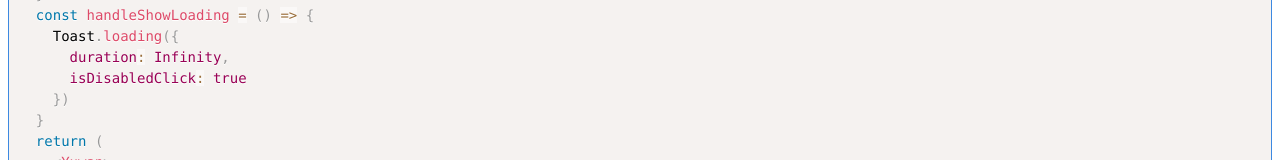
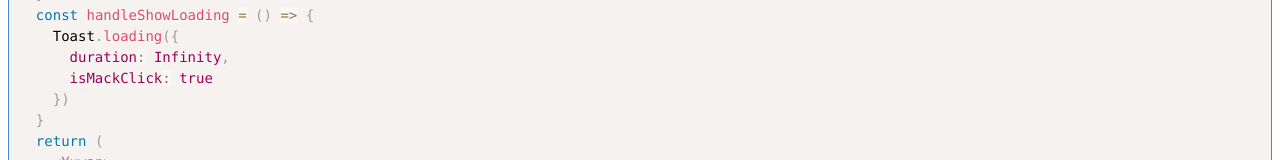
Before and after one commit to daiyu5577/yuwan, a React (Vite) app: page / in a window 1280 px wide. Shown: the part 375-535 px from the top of the page. Built offline with nearby package versions, Linux system fonts and the light colour scheme.

Commit message:
feat: toast 调整

```diff
--- a/packages/Toast/index.module.less
+++ b/packages/Toast/index.module.less
@@ -6,15 +6,20 @@
   top: 0;
   right: 0;
   bottom: 0;
-  background-color: rgba(0, 0, 0, 0.3);
+  background-color: transparent;
+  pointer-events: none;
+  display: flex;
+  flex-direction: column;
+  align-items: center;
+  justify-content: center;
 
-  &:global.yw-mask-hidden {
-    background-color: unset;
-    pointer-events: none;
+  &:global.yw-mask-show {
+    background-color: rgba(0, 0, 0, 0.3);
+    pointer-events: auto;
   }
 
-  &:global.yw-mask-disabled {
-    pointer-events: unset;
+  &:global.yw-mask-click {
+    pointer-events: auto;
   }
 
   &:local {
@@ -23,10 +28,6 @@
 
   :global {
     .yw-toast {
-      position: fixed;
-      top: 40%;
-      left: 50%;
-      transform: translateX(-50%);
       padding: 5px 10px;
       background-color: rgba(0, 0, 0, 0.7);
       color: #fff;
@@ -34,7 +35,7 @@
       z-index: 999;
 
       &:local {
-        animation: toast-show var(--tost-duration) ease-out;
+        animation: toast-show var(--tost-duration) cubic-bezier(0.8, -0.2, 0.1, 1.6);
       }
 
       .yw-toast-loading {
@@ -54,7 +55,7 @@
 
     .yw-toast-hidden {
       &:local {
-        animation: toast-hiden var(--tost-duration) ease-out forwards;
+        animation: toast-hiden var(--tost-duration) cubic-bezier(0.8, -0.2, 0.1, 1.6) forwards;
       }
     }
   }
--- a/packages/Toast/index.tsx
+++ b/packages/Toast/index.tsx
@@ -4,18 +4,19 @@ import classnames from "classnames"
 import { generateUid } from '../utils/index'
 import styles from './index.module.less'
 
-interface ToastInfo {
-  id: string
-  type: 'message' | 'loading'
+interface ShowToasProps {
+  className?: string
   children?: React.ReactNode
   duration?: number
   isShowMask?: boolean
-  isDisabledClick?: boolean
+  isMackClick?: boolean
 }
 
-interface ToastItemParams {
-  toastInfo: ToastInfo
-  setList: React.Dispatch<React.SetStateAction<ToastInfo[]>>
+interface ToastItemProps extends ShowToasProps {
+  id: string
+  type: 'message' | 'loading'
+  isShow: boolean
+  close: () => void
 }
 
 export const SvgLoading = (params: { width?: number, height?: number, stroke?: string, strokeWidth?: number }) => {
@@ -34,49 +35,60 @@ export const SvgLoading = (params: { width?: number, height?: number, stroke?: s
 }
 
 
-function ToastItem(params: ToastItemParams) {
+function ToastItem(params: ToastItemProps) {
 
-  const { toastInfo, setList } = params
+  const { id, type, className, children, duration = 1000, isShow, isShowMask = false, isMackClick = false, close } = params
 
   const timer = useRef<any>(0)
 
   const itemDom = useRef<HTMLDivElement>(null)
 
-  const [isHiden, setIsHiden] = useState(false)
-
   useEffect(() => {
-    if (toastInfo.duration != Infinity) {
+    if (duration != Infinity) {
       timer.current = setTimeout(() => {
-        setIsHiden(true)
-        itemDom.current?.addEventListener('animationend', () => {
-          setList((list) => {
-            return list.filter((v) => v.id !== toastInfo.id)
-          })
-        })
-      }, toastInfo.duration as number)
+        close()
+      }, duration as number)
     }
-
     return () => {
       clearTimeout(timer.current)
     }
   }, [])
 
+  useEffect(() => {
+    const fn = () => {
+      !isShow && Toast.spliceItem(id)
+    }
+    itemDom.current?.addEventListener('animationend', fn)
+    return () => {
+      itemDom.current?.removeEventListener('animationend', fn)
+    }
+  }, [isShow])
+
   return (
     <div className={classnames(
       `${styles.mask}`,
+      className,
       {
-        'yw-mask-hidden': !toastInfo?.isShowMask,
-        'yw-mask-disabled': !!toastInfo?.isDisabledClick
+        'yw-mask-show': isShowMask,
+        'yw-mask-click': isMackClick
       })}>
-      <div ref={itemDom} className={`yw-toast ${isHiden ? `yw-toast-hidden` : ''}`}>
+      <div
+        ref={itemDom}
+        className={classnames(
+          'yw-toast',
+          {
+            'yw-toast-hidden': !isShow
+          }
+        )}
+      >
         {
-          toastInfo?.type == 'loading' ?
-            !!toastInfo?.children ?
-              toastInfo.children :
+          type == 'loading' ?
+            !!children ?
+              children :
               <div className="yw-toast-loading">
                 <SvgLoading />
               </div> :
-            toastInfo.children || <></>
+            children || <></>
         }
       </div>
     </div>
@@ -85,41 +97,51 @@ function ToastItem(params: ToastItemParams) {
 
 export default function Toast() {
 
-  const [list, setList] = useState<(ToastInfo)[]>([])
+  const countRef = useRef(1)
+  const [list, setList] = useState<(ToastItemProps)[]>([])
 
-  // message
-  const message = (params: Omit<ToastInfo, 'id' | 'type'>, type: 'message' | 'loading') => {
+  const message = (params: ShowToasProps, type: 'message' | 'loading') => {
     const { duration = 1000 } = params
-    const id = generateUid('toast')
-    const close = () => {
-      setList((list) => {
-        return list.filter((v) => v.id !== id)
-      })
+    const id = generateUid(`toast_${countRef.current}`)
+    const toastItemProps: ToastItemProps = {
+      ...params,
+      duration,
+      type,
+      id,
+      close() {
+        toastItemProps.isShow = false
+        setList(v => [...v])
+      },
+      isShow: true
     }
-    setList((list) => {
-      return [...list, {
-        ...params,
-        duration,
-        type,
-        id,
-      }]
-    })
-    if (duration == Infinity) return close
+    setList(v => [...v, toastItemProps])
+    countRef.current += 1
+    return { id, close: toastItemProps.close }
   }
 
-  // closeAll
-  const closeAll = () => {
-    setList([])
+  const hide = (id: string) => {
+    const cur = list.find(v => v.id === id)
+    !!cur && cur.close()
+  }
+
+  const hideAll = () => {
+    list.forEach(v => v.close())
+  }
+
+  const spliceItem = (id: string) => {
+    setList(v => v.filter(v => v.id !== id))
   }
 
   useEffect(() => {
-    Toast.message = (params: Omit<ToastInfo, 'id' | 'type'>) => {
+    Toast.message = (params: ShowToasProps) => {
       return message(params, 'message')
     }
-    Toast.loading = (params: Omit<ToastInfo, 'id' | 'type'>) => {
+    Toast.loading = (params: ShowToasProps) => {
       return message(params, 'loading')
     }
-    Toast.closeAll = closeAll
+    Toast.hide = hide
+    Toast.hideAll = hideAll
+    Toast.spliceItem = spliceItem
   }, [])
 
 
@@ -128,9 +150,9 @@ export default function Toast() {
       {
         list.map(v => (
           <ToastItem
-            toastInfo={v}
-            setList={setList}
-            key={v?.id} />
+            key={v?.id}
+            {...v}
+          />
         ))
       }
     </React.Fragment>,
@@ -138,10 +160,16 @@ export default function Toast() {
   );
 }
 
-Toast.message = (params: Omit<ToastInfo, 'id' | 'type'>) => {
-  return params?.duration === Infinity ? () => { } : undefined
+Toast.message = (params: ShowToasProps) => {
+  return { id: generateUid(), close: () => { } }
 }
-Toast.loading = (params: Omit<ToastInfo, 'id' | 'type'>) => {
-  return params?.duration === Infinity ? () => { } : undefined
+
+Toast.loading = (params: ShowToasProps) => {
+  return { id: generateUid(), close: () => { } }
 }
-Toast.closeAll = () => { }
+
+Toast.hide = (id: string) => { }
+
+Toast.hideAll = () => { }
+
+Toast.spliceItem = (id: string) => { }
--- a/packages/css/animation.less
+++ b/packages/css/animation.less
@@ -23,23 +23,23 @@
 @keyframes toast-show {
   0% {
     opacity: 0;
-    transform: translateX(-50%) translateY(-30px) scale(0.9);
+    transform: scale(0.4) translate3d(0, 0, 0);
   }
 
   100% {
     opacity: 1;
-    transform: translateX(-50%) translateY(0) scale(1);
+    transform: scale(1) translate3d(0, 0, 0);
   }
 }
 
 @keyframes toast-hiden {
   0% {
     opacity: 1;
-    transform: translateX(-50%) translateY(0) scale(1);
+    transform: translateY(0) scale(1);
   }
 
   100% {
     opacity: 0;
-    transform: translateX(-50%) translateY(-30px) scale(0.9);
+    transform: translateY(50%) scale(0.8);
   }
 }
--- a/packages/utils/index.ts
+++ b/packages/utils/index.ts
@@ -1,3 +1,3 @@
 export const generateUid = (prefix = '') => {
-  return `${prefix}_${Date.now()}_${Math.floor(Math.random() * 1000000)}`
+  return `${prefix}_${Date.now()}_${Math.random().toString(36).substring(2)}`
 }
--- a/src/App/index.tsx
+++ b/src/App/index.tsx
@@ -60,7 +60,7 @@ const App = () => {
   const handleShowLoading = () => {
     Toast.loading({
       duration: Infinity,
-      isDisabledClick: true
+      isMackClick: true
     })
   }
   return (
--- a/src/Toast/index.tsx
+++ b/src/Toast/index.tsx
@@ -22,7 +22,7 @@ const Component: FC = () => {
           onClick={() => {
             Toast.loading({
               duration: 1000,
-              isDisabledClick: true
+              isMackClick: true
             })
           }}>
           loading
@@ -30,11 +30,11 @@ const Component: FC = () => {
         <button
           className='btn atouch'
           onClick={() => {
-            const close = Toast.message({
+            const res = Toast.message({
               duration: Infinity,
               isShowMask: true,
-              isDisabledClick: true,
-              children: <div onClick={() => close?.()}>Click me to close!</div>,
+              isMackClick: true,
+              children: <div onClick={() => res?.close()}>Click me to close!</div>,
             })
           }}>
           Infinity
@@ -58,7 +58,7 @@ const Component: FC = () => {
     onClick={() => {
       Toast.loading({
         duration: 1000,
-        isDisabledClick: true
+        isMackClick: true
       })
     }}>
     loading
@@ -69,7 +69,7 @@ const Component: FC = () => {
       const close = Toast.message({
         duration: Infinity,
         isShowMask: true,
-        isDisabledClick: true,
+        isMackClick: true,
         children: <div onClick={() => close?.()}>Click me to close!</div>,
       })
     }}>
```
Also changed, not shown: 1 other file (tests, documents, lock files or other folders).
